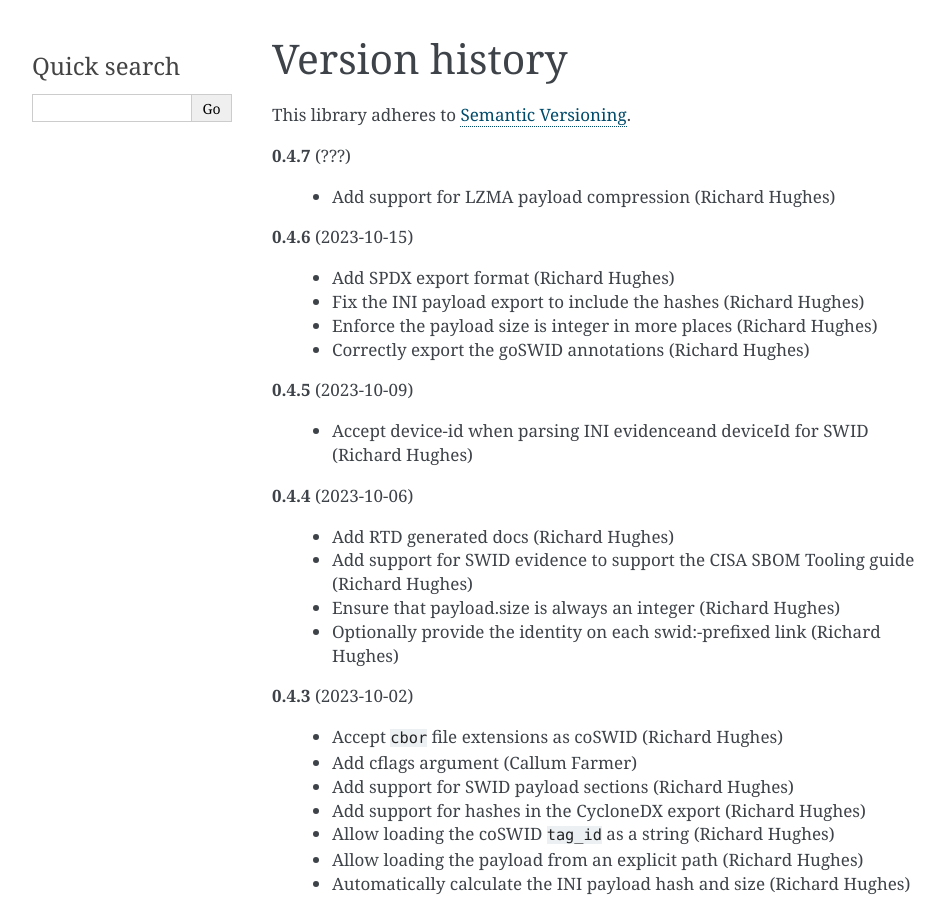
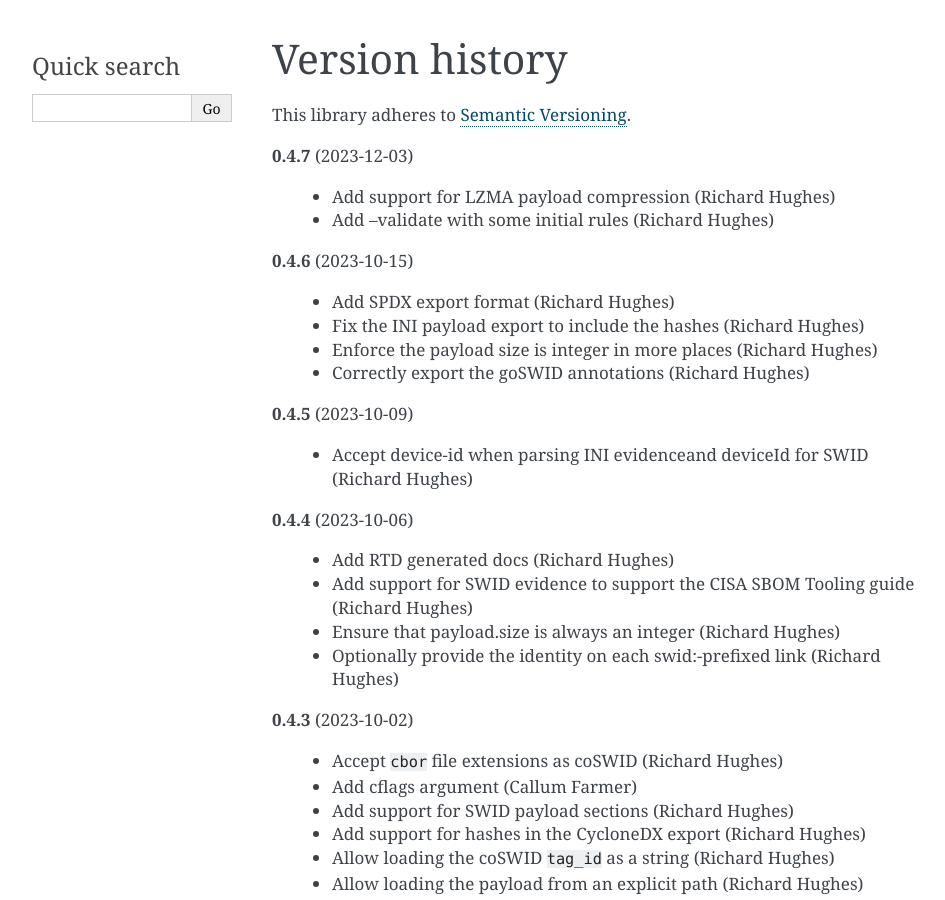
Before and after one commit to hughsie/python-uswid, a Sphinx documentation site: the page built from docs/source/versionhistory.rst, in a window 1280 px wide and 900 px high. Shown: the whole window, without its empty margins (148-1093 px from the left). Built offline with Sphinx 7.4.7, drawn with Linux system fonts in a browser that asks for light colours.

Commit message:
Release 0.4.7

```diff
--- a/docs/source/versionhistory.rst
+++ b/docs/source/versionhistory.rst
@@ -5,9 +5,10 @@
 
 This library adheres to `Semantic Versioning <http://semver.org/>`_.
 
-**0.4.7** (???)
+**0.4.7** (2023-12-03)
 
  - Add support for LZMA payload compression (Richard Hughes)
+ - Add --validate with some initial rules (Richard Hughes)
 
 **0.4.6** (2023-10-15)
 
```
